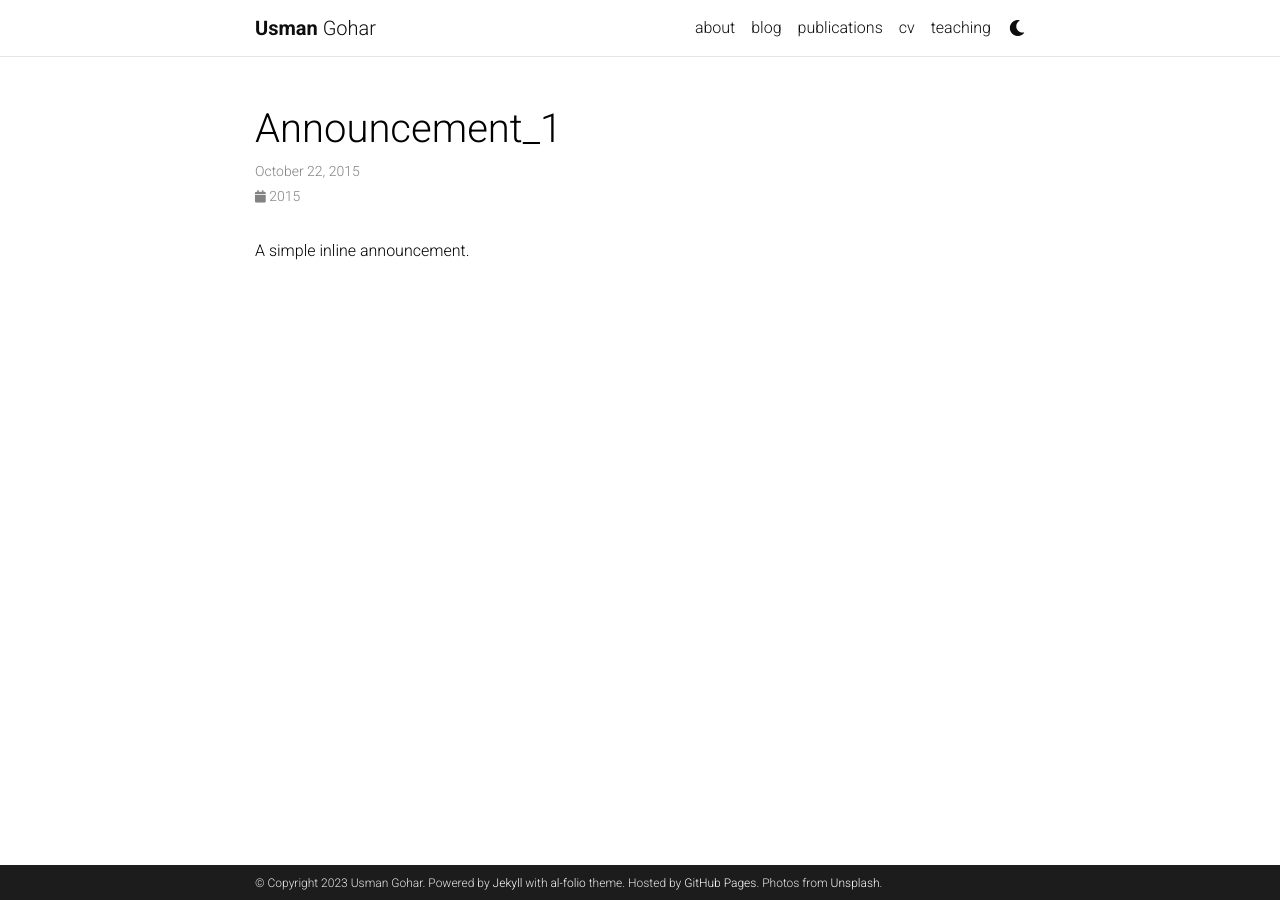
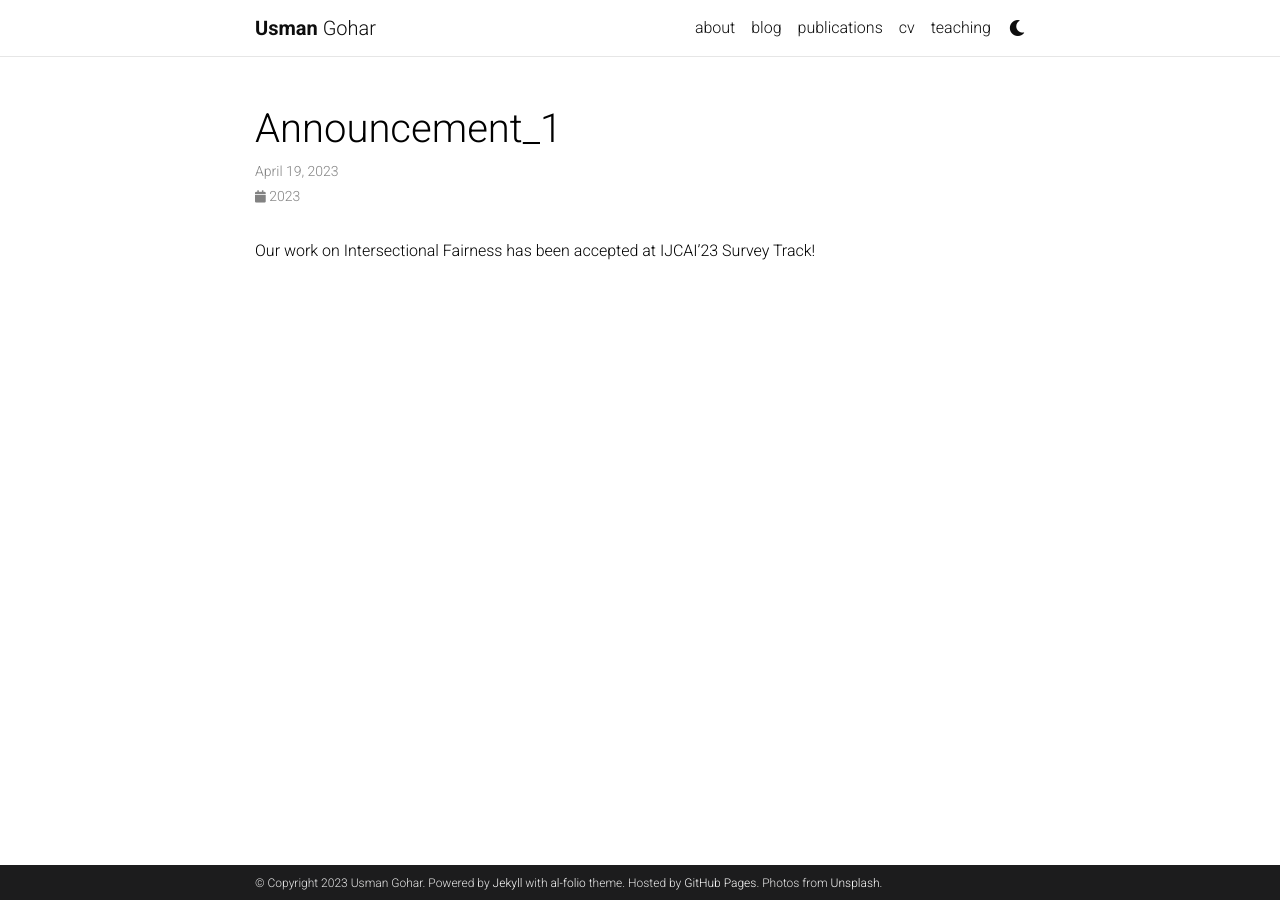
Before and after one commit to UsmanGohar/usmangohar.github.io, a Jekyll site: the page built from _news/announcement_1.md, in a window 1280 px wide. Built offline with Jekyll 4.4.1, drawn with Linux system fonts in a browser that asks for light colours; comment, search, counter and statistics services are not loaded; a style sheet for code colours, icons or effects is not loaded.

Commit message:
Update announcement_1.md

```diff
--- a/_news/announcement_1.md
+++ b/_news/announcement_1.md
@@ -1,8 +1,8 @@
 ---
 layout: post
-date: 2015-10-22 15:59:00-0400
+date: 2023-04-19 15:59:00-0400
 inline: true
 related_posts: false
 ---
 
-A simple inline announcement.
+Our work on Intersectional Fairness has been accepted at IJCAI'23 Survey Track!
```
